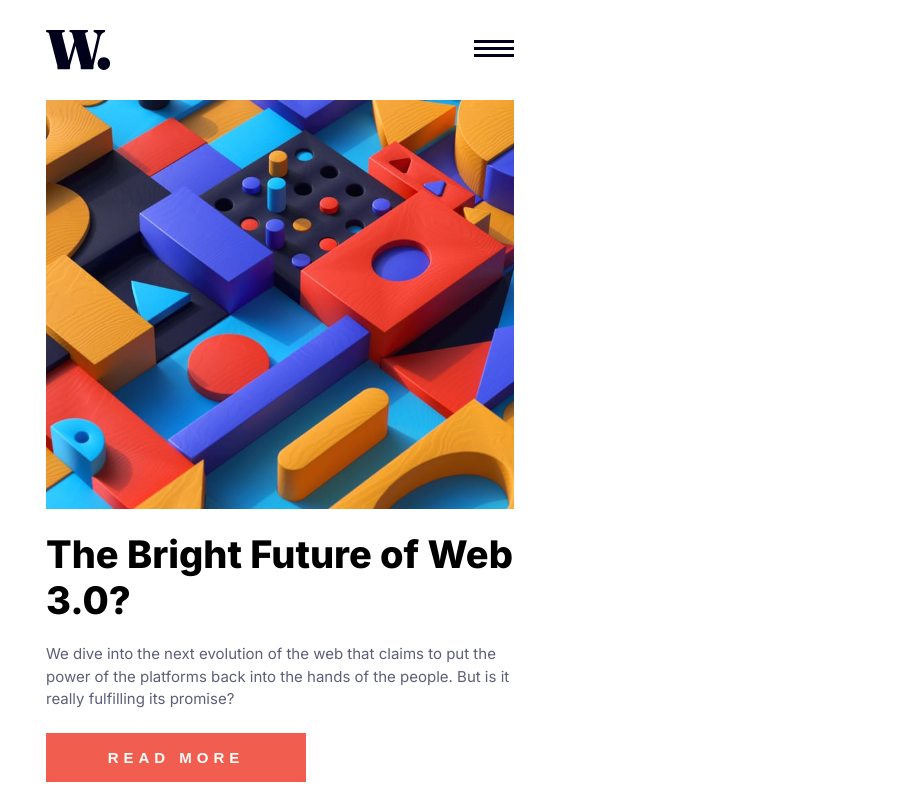
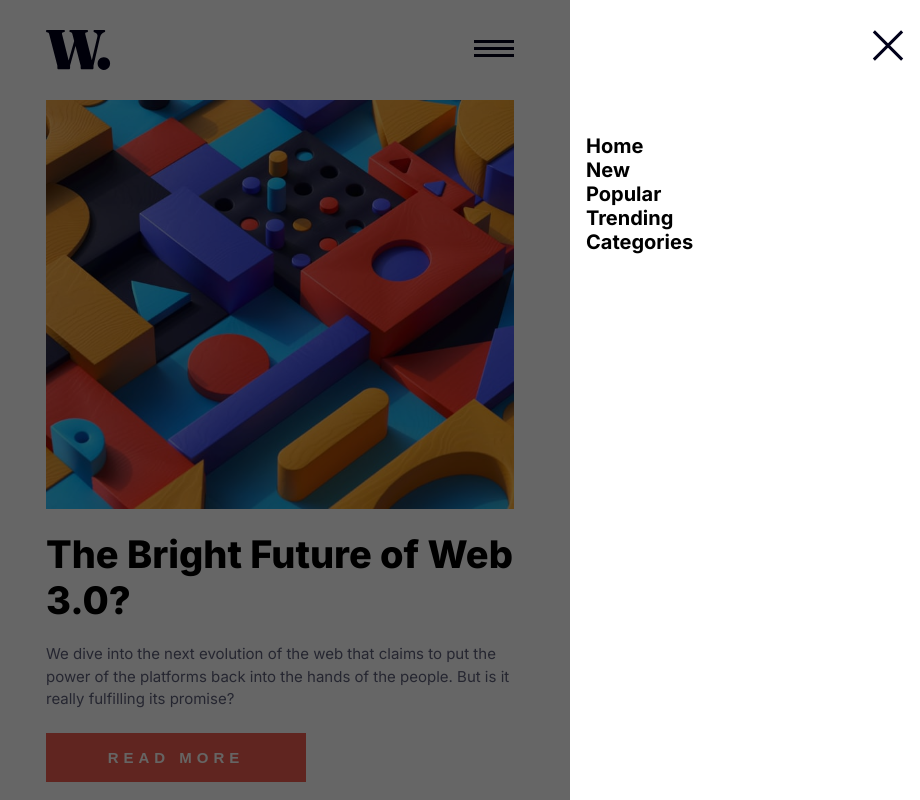
Before and after one commit to Fel1324/News-Homepage-Main, a plain HTML site: page index.html in a window 1280 px wide. Shown: the top 800 px of the page, without its empty margins (360-1280 px from the left). Drawn offline with Linux system fonts and the light colour scheme.

Commit message:
create menu

```diff
--- a/assets/css/global.css
+++ b/assets/css/global.css
@@ -9,6 +9,10 @@
     /* COLORS */
     --background-color: hsl(0, 0%, 100%);
     --background-button-color: hsl(5, 85%, 63%);
+
+    --overlay-color: hsl(0, 0%, 0%);
+
+    --menu-text-color: hsl(0, 0%, 0%);
 
     --text-button-color: hsl(36, 100%, 99%);
 
@@ -58,3 +62,11 @@ button{
 h2{
     font-size: 3.2rem;
 }
+
+ul{
+    list-style: none;
+}
+
+a{
+    text-decoration: none;
+}
--- a/assets/css/site.css
+++ b/assets/css/site.css
@@ -9,6 +9,49 @@
     display: flex;
     justify-content: space-between;
     align-items: center;
+}
+
+/* MENU */
+#overlay{
+    display: none;
+    display: block;
+
+    background-color: var(--overlay-color);
+    opacity: .6;
+
+    position: absolute;
+    top: 0;
+
+    width: 100%;
+    height: 100vh;
+}
+
+.menu{
+    background-color: var(--background-color);
+
+    position: absolute;
+    top: 0;
+    right: 0;
+
+    padding-block: 3rem;
+
+    width: 65%;
+    max-width: 35rem;
+    height: 100vh;
+}
+
+.menu__header{
+    display: flex;
+    justify-content: flex-end;
+
+    margin-bottom: 7rem;
+}
+
+.menu__link{
+    color: var(--menu-text-color);
+
+    font-size: 2rem;
+    font-weight: 700;
 }
 
 /* MAIN */
--- a/index.html
+++ b/index.html
@@ -17,11 +17,33 @@
             <div class="header__content container">
                 <img class="header__logo" src="assets/images/logo.svg" alt="logo News">
 
-                <button class="button-open button">
+                <button class="button-open">
                     <img src="assets/images/icon-menu.svg" alt="Abrir menu lateral">
                 </button>
             </div>
         </header>
+
+        <div id="overlay"></div>
+
+        <aside class="menu">
+            <div class="menu__content container">
+                <div class="menu__header">
+                    <button class="button-close">
+                        <img src="assets/images/icon-menu-close.svg" alt="Fechar menu lateral">
+                    </button>
+                </div>
+
+                <div class="menu__body">
+                    <ul class="menu__lista">
+                        <li class="menu__item"><a href="index.html" class="menu__link">Home</a></li>
+                        <li class="menu__item"><a href="#new" class="menu__link">New</a></li>
+                        <li class="menu__item"><a href="#popular" class="menu__link">Popular</a></li>
+                        <li class="menu__item"><a href="#trending" class="menu__link">Trending</a></li>
+                        <li class="menu__item"><a href="#categories" class="menu__link">Categories</a></li>
+                    </ul>
+                </div>
+            </div>
+        </aside>
 
         <main class="main">
             <div class="main__content container">
@@ -38,7 +60,7 @@
                     </div>
                 </section>
 
-                <article class="main__news">
+                <article id="new" class="main__news">
                     <h2 class="news__main-title">New</h2>
                     <div class="news__content">
                         <h3 class="news__title">Hydrogen VS Electric Cars</h3>
@@ -61,7 +83,7 @@
                 </article>
 
                 <section class="main__topics">
-                    <article class="topics__article">
+                    <article id="popular" class="topics__article">
                         <img class="topics__img" src="assets/images/image-retro-pcs.jpg" alt="">
 
                         <div class="topics__content">
@@ -71,7 +93,7 @@
                         </div>
                     </article>
 
-                    <article class="topics__article">
+                    <article id="trending" class="topics__article">
                         <img class="topics__img" src="assets/images/image-top-laptops.jpg" alt="">
 
                         <div class="topics__content">
@@ -81,7 +103,7 @@
                         </div>
                     </article>
 
-                    <article class="topics__article">
+                    <article id="categories" class="topics__article">
                         <img class="topics__img" src="assets/images/image-gaming-growth.jpg" alt="">
 
                         <div class="topics__content">
```
